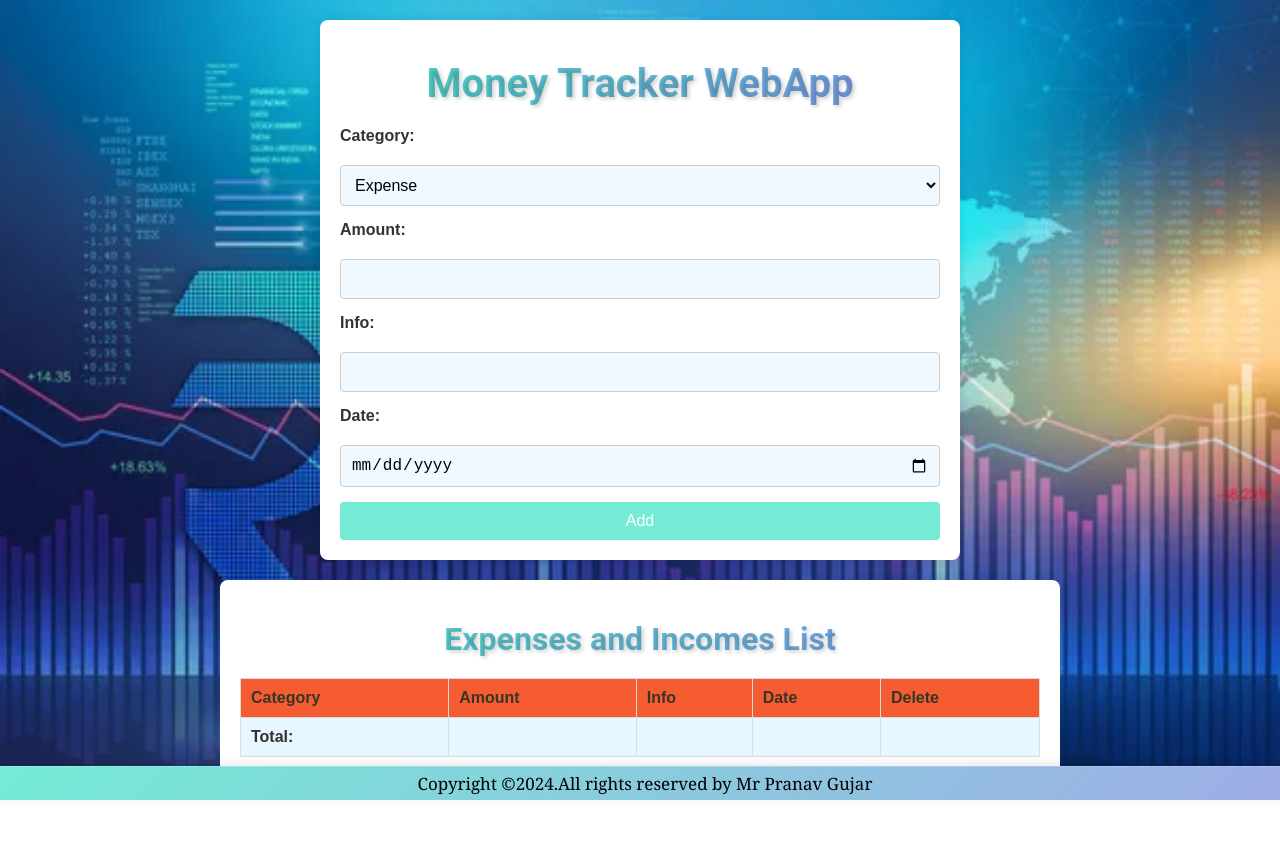
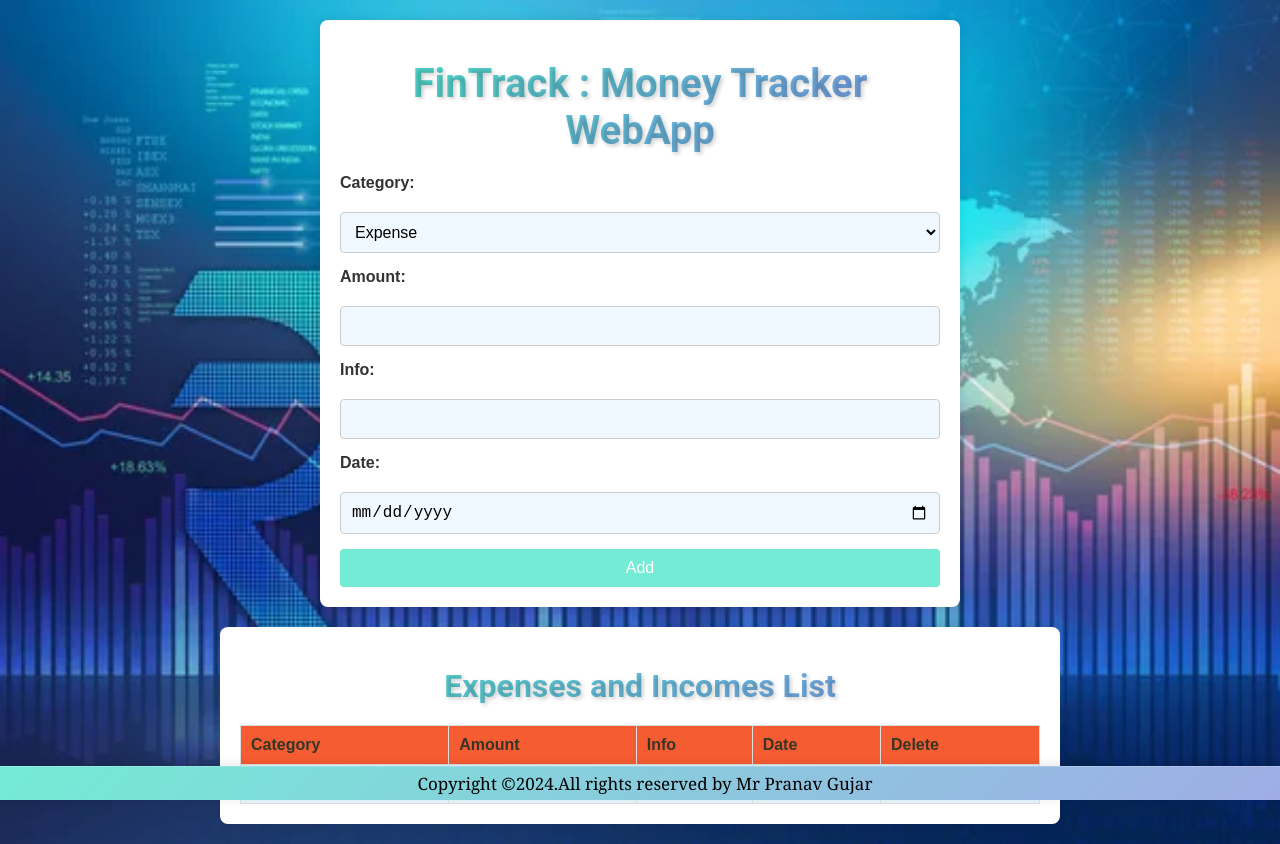
Before and after one commit to pranav-gujar/Money_Tracker_WebApp, a website: page public/index.html in a window 1280 px wide. Before the commit the page ends 800 px from the top, so only its background shows below. Drawn offline with Linux system fonts and the light colour scheme.

Commit message:
Project Name added

```diff
--- a/public/index.html
+++ b/public/index.html
@@ -8,7 +8,7 @@
 </head>
 <body>
     <form action="/add" method="POST">
-        <h1>Money Tracker WebApp</h1>
+        <h1>FinTrack : Money Tracker WebApp</h1>
         <div class="input-section">
             <label for="category_select">Category: </label>
             <select id="category_select" name="category_select">
```
